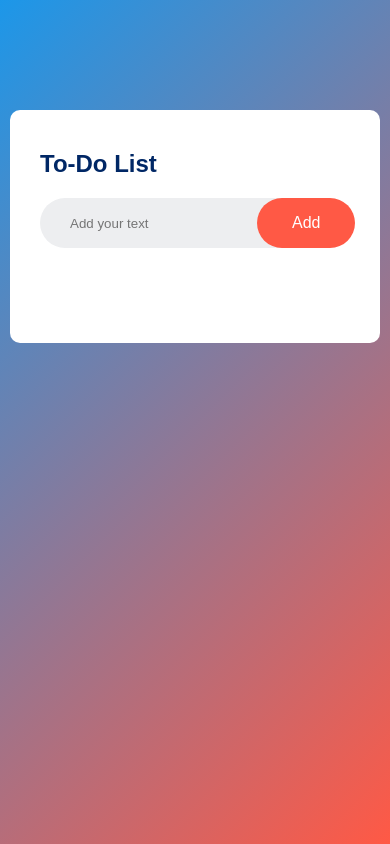
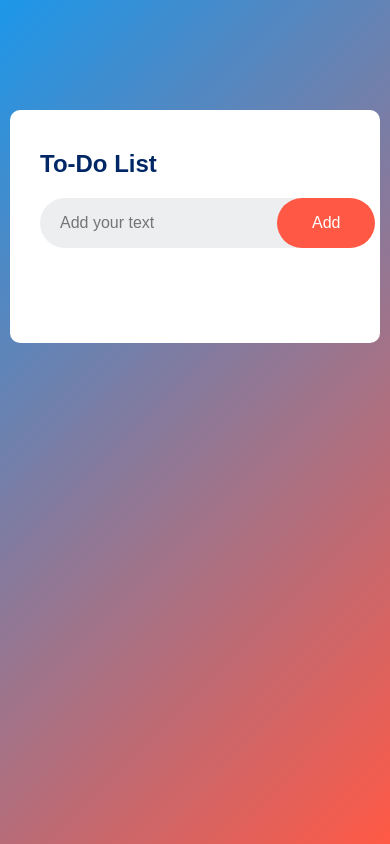
Before and after one commit to serejasurfer/todolist, a plain HTML site: page index.html in a window 390 px wide. Drawn offline with Linux system fonts and the light colour scheme.

Commit message:
fixed mobile

```diff
--- a/style.css
+++ b/style.css
@@ -95,6 +95,14 @@ ul li span{
 ul li span:hover{
     background: #edeef0;
 }
+@media all and (max-width:599px){
+    input, select, textarea{
+        font-size: 16px;
+    }
+    .row{
+        padding-left: 10px;
+    }
+}
 @media all and (max-width:370px){
     input{
         min-width: 100px;
```
